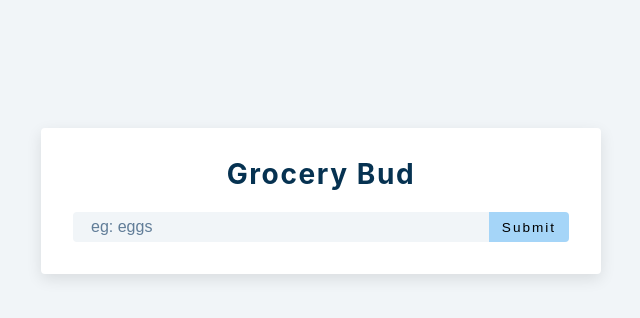
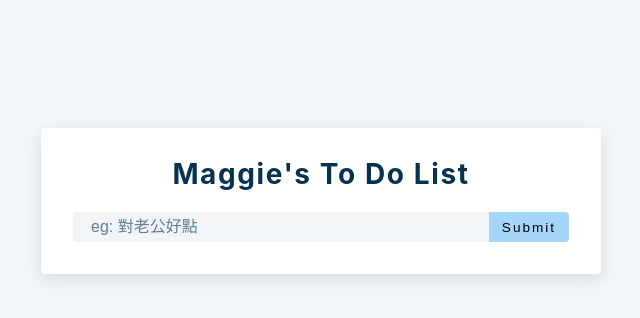
Before and after one commit to Kennethz374/React-Project-Master, a React (Create React App) app in the folder 10-grocery-bud/setup/: page / in a window 1280 px wide. Shown: the top 318 px of the page, without its empty margins (319-959 px from the left). Built offline with nearby package versions, Linux system fonts and the light colour scheme.

Commit message:
run build

```diff
--- a/10-grocery-bud/setup/src/App.js
+++ b/10-grocery-bud/setup/src/App.js
@@ -74,12 +74,12 @@ function App() {
     <section className="section-center">
       <form className="grocery-form" onSubmit={handleSubmit}>
         {alert.show && <Alert {...alert} removeAlert={showAlert} list={list} />}
-        <h3>grocery bud</h3>
+        <h3>Maggie's To do List</h3>
         <div className="form-control">
           <input
             type="text"
             className="grocery"
-            placeholder="eg: eggs"
+            placeholder="eg: 對老公好點"
             value={name}
             onChange={e => {
               setName(e.target.value);
```
